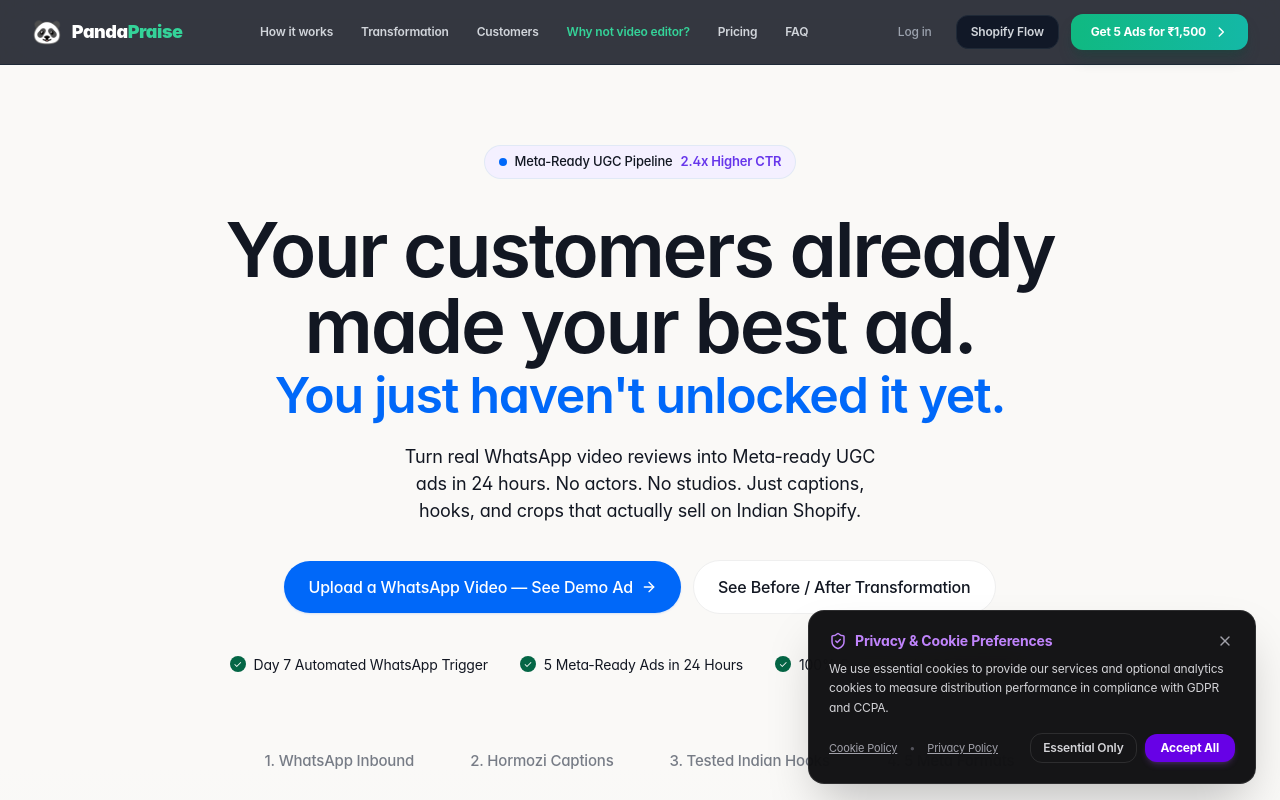
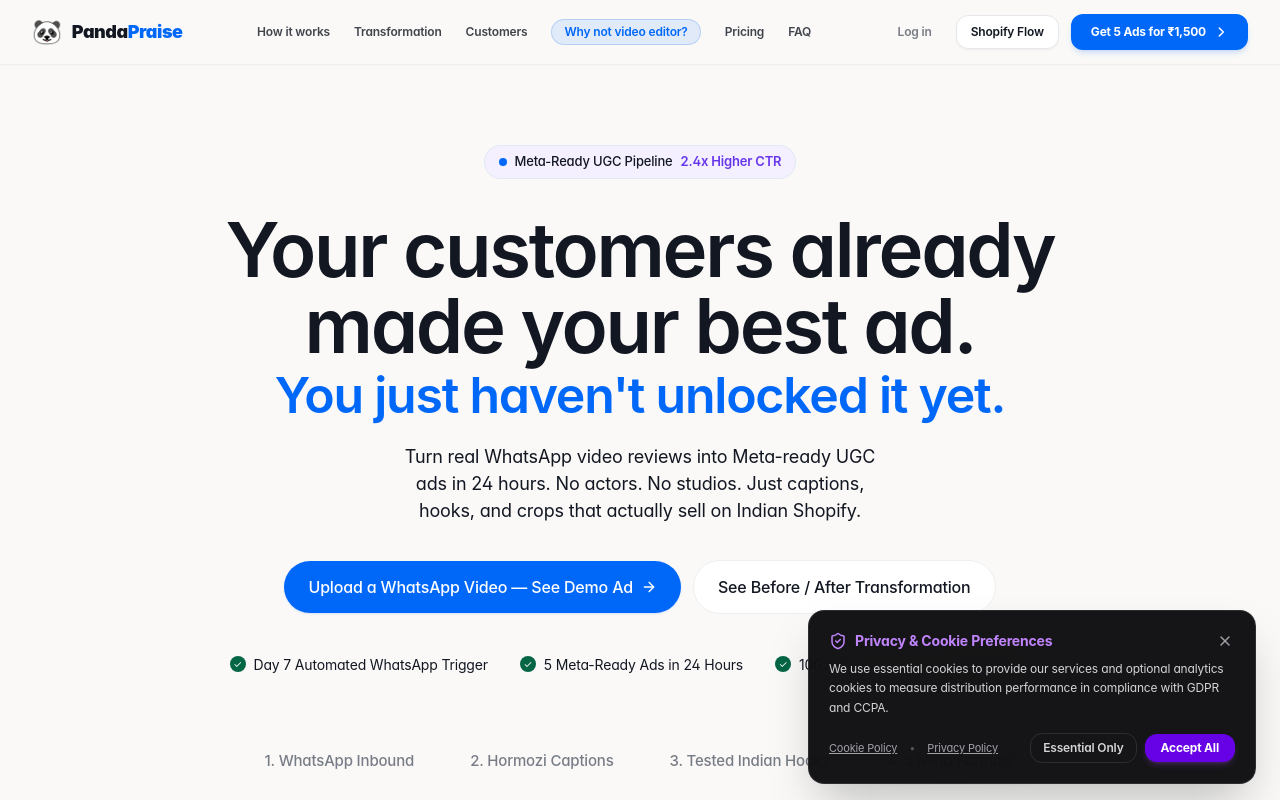
Before and after one commit to greetingsgopal-hub/testimonial-collector-dashboard, a React (Vite) app: page / in a window 1280 px wide. Shown: the top 800 px of the page. Built offline with nearby package versions, Linux system fonts and the light colour scheme; no server answers.

Commit message:
fix(ui): harmonize navbar styling and contrast with light landing page palette

```diff
--- a/src/components/Navbar.tsx
+++ b/src/components/Navbar.tsx
@@ -1,56 +1,189 @@
-import React from 'react';
+import React, { useState } from 'react';
 
-export const Navbar: React.FC = () => {
+export interface NavbarProps {
+  variant?: 'light' | 'dark';
+}
+
+export const Navbar: React.FC<NavbarProps> = ({ variant = 'light' }) => {
+  const [mobileMenuOpen, setMobileMenuOpen] = useState(false);
+
+  const isLight = variant === 'light';
+
   return (
-    <header className="sticky top-0 z-50 w-full border-b border-gray-800 bg-gray-950/80 backdrop-blur-xl px-4 md:px-8 py-3.5 transition-all">
-      <div className="max-w-7xl mx-auto flex items-center justify-between gap-4">
-
+    <header
+      className={`sticky top-0 z-50 w-full transition-all duration-200 ${
+        isLight
+          ? 'border-b border-[#efefef] bg-[#faf9f7]/90 backdrop-blur-md text-[#121722] shadow-[0_1px_3px_rgba(0,0,0,0.02)]'
+          : 'border-b border-gray-800 bg-gray-950/80 backdrop-blur-xl text-white'
+      }`}
+    >
+      <div className="max-w-7xl mx-auto flex items-center justify-between gap-4 px-4 sm:px-6 lg:px-8 py-3.5">
         {/* Brand Logo */}
-        <a href="/" className="flex items-center gap-2.5 cursor-pointer">
-          <span className="text-2xl">🐼</span>
-          <span className="font-black text-lg tracking-tight text-white">
-            Panda<span className="text-emerald-400">Praise</span>
+        <a href="/" className="flex items-center gap-2.5 cursor-pointer shrink-0">
+          <span className="text-2xl" role="img" aria-label="Panda">🐼</span>
+          <span className={`font-black text-lg tracking-tight ${isLight ? 'text-[#121722]' : 'text-white'}`}>
+            Panda<span className="text-[#0068f9]">Praise</span>
           </span>
         </a>
 
-        {/* Streamlined Nav Links (Hidden on small screens, clean spacing on desktop) */}
-        <nav className="hidden lg:flex items-center gap-7 text-xs font-semibold text-gray-300">
-          <a href="#how-it-works" className="hover:text-emerald-400 transition-colors">How it works</a>
-          <a href="#transformation" className="hover:text-emerald-400 transition-colors">Transformation</a>
-          <a href="#customers" className="hover:text-emerald-400 transition-colors">Customers</a>
-          <a href="#why-video-editor" className="hover:text-emerald-400 transition-colors text-emerald-400">Why not video editor?</a>
-          <a href="#pricing" className="hover:text-emerald-400 transition-colors">Pricing</a>
-          <a href="#faq" className="hover:text-emerald-400 transition-colors">FAQ</a>
+        {/* Streamlined Nav Links for Desktop */}
+        <nav className="hidden lg:flex items-center gap-6 text-xs font-semibold">
+          <a
+            href="#how-it-works"
+            className={`${isLight ? 'text-[#121722]/80 hover:text-[#0068f9]' : 'text-gray-300 hover:text-white'} transition-colors`}
+          >
+            How it works
+          </a>
+          <a
+            href="#transformation"
+            className={`${isLight ? 'text-[#121722]/80 hover:text-[#0068f9]' : 'text-gray-300 hover:text-white'} transition-colors`}
+          >
+            Transformation
+          </a>
+          <a
+            href="#customers"
+            className={`${isLight ? 'text-[#121722]/80 hover:text-[#0068f9]' : 'text-gray-300 hover:text-white'} transition-colors`}
+          >
+            Customers
+          </a>
+          <a
+            href="#why-video-editor"
+            className={`transition-all px-3 py-1 rounded-full text-xs font-semibold ${
+              isLight
+                ? 'bg-[#0068f9]/10 text-[#0068f9] hover:bg-[#0068f9]/15 border border-[#0068f9]/20'
+                : 'bg-emerald-500/10 text-emerald-400 hover:bg-emerald-500/20 border border-emerald-500/20'
+            }`}
+          >
+            Why not video editor?
+          </a>
+          <a
+            href="#pricing"
+            className={`${isLight ? 'text-[#121722]/80 hover:text-[#0068f9]' : 'text-gray-300 hover:text-white'} transition-colors`}
+          >
+            Pricing
+          </a>
+          <a
+            href="#faq"
+            className={`${isLight ? 'text-[#121722]/80 hover:text-[#0068f9]' : 'text-gray-300 hover:text-white'} transition-colors`}
+          >
+            FAQ
+          </a>
         </nav>
 
         {/* Action Buttons & Auth Group */}
         <div className="flex items-center gap-3">
           <a
             href="/login"
-            className="hidden sm:inline-flex text-xs font-medium text-gray-400 hover:text-white px-3 py-2 transition-colors"
+            className={`hidden sm:inline-flex text-xs font-semibold px-3 py-2 transition-colors ${
+              isLight ? 'text-[#777c86] hover:text-[#121722]' : 'text-gray-400 hover:text-white'
+            }`}
           >
             Log in
           </a>
 
           <a
             href="/studio"
-            className="text-xs font-semibold text-gray-300 hover:text-white bg-gray-900 border border-gray-800 hover:border-gray-700 px-3.5 py-2 rounded-xl transition-all"
+            className={`text-xs font-semibold px-3.5 py-2 rounded-xl transition-all shadow-xs ${
+              isLight
+                ? 'bg-white border border-[#e5e7eb] text-[#121722] hover:bg-slate-50 hover:border-[#cbd5e1]'
+                : 'bg-gray-900 border border-gray-800 text-gray-300 hover:text-white hover:border-gray-700'
+            }`}
           >
             Shopify Flow
           </a>
 
           <a
             href="#checkout"
-            className="inline-flex items-center gap-2 text-xs font-bold text-white bg-gradient-to-r from-emerald-500 to-teal-500 hover:from-emerald-600 hover:to-teal-600 px-5 py-2.5 rounded-xl shadow-lg shadow-emerald-900/30 transition-all transform hover:scale-[1.02]"
+            className={`inline-flex items-center gap-2 text-xs font-bold px-5 py-2.5 rounded-xl transition-all transform hover:scale-[1.02] active:scale-95 shadow-md ${
+              isLight
+                ? 'text-white bg-[#0068f9] hover:bg-[#024bb1] shadow-blue-500/20'
+                : 'text-white bg-gradient-to-r from-emerald-500 to-teal-500 hover:from-emerald-600 hover:to-teal-600 shadow-emerald-900/30'
+            }`}
           >
             <span>Get 5 Ads for ₹1,500</span>
             <svg className="w-3.5 h-3.5" fill="none" stroke="currentColor" strokeWidth="2.5" viewBox="0 0 24 24">
               <path strokeLinecap="round" strokeLinejoin="round" d="M9 5l7 7-7 7" />
             </svg>
           </a>
+
+          {/* Mobile menu toggle */}
+          <button
+            type="button"
+            onClick={() => setMobileMenuOpen(!mobileMenuOpen)}
+            className={`lg:hidden p-2 rounded-lg transition-colors ${
+              isLight ? 'text-[#121722] hover:bg-black/5' : 'text-gray-300 hover:bg-white/10'
+            }`}
+            aria-label="Toggle navigation menu"
+          >
+            <svg className="w-5 h-5" fill="none" stroke="currentColor" viewBox="0 0 24 24">
+              {mobileMenuOpen ? (
+                <path strokeLinecap="round" strokeLinejoin="round" strokeWidth="2" d="M6 18L18 6M6 6l12 12" />
+              ) : (
+                <path strokeLinecap="round" strokeLinejoin="round" strokeWidth="2" d="M4 6h16M4 12h16M4 18h16" />
+              )}
+            </svg>
+          </button>
         </div>
+      </div>
 
-      </div>
+      {/* Mobile dropdown menu */}
+      {mobileMenuOpen && (
+        <div
+          className={`lg:hidden border-t px-4 py-4 space-y-3 transition-all ${
+            isLight ? 'border-[#efefef] bg-[#faf9f7]' : 'border-gray-800 bg-gray-950'
+          }`}
+        >
+          <a
+            href="#how-it-works"
+            onClick={() => setMobileMenuOpen(false)}
+            className={`block text-xs font-semibold py-1.5 ${isLight ? 'text-[#121722]' : 'text-gray-300'}`}
+          >
+            How it works
+          </a>
+          <a
+            href="#transformation"
+            onClick={() => setMobileMenuOpen(false)}
+            className={`block text-xs font-semibold py-1.5 ${isLight ? 'text-[#121722]' : 'text-gray-300'}`}
+          >
+            Transformation
+          </a>
+          <a
+            href="#customers"
+            onClick={() => setMobileMenuOpen(false)}
+            className={`block text-xs font-semibold py-1.5 ${isLight ? 'text-[#121722]' : 'text-gray-300'}`}
+          >
+            Customers
+          </a>
+          <a
+            href="#why-video-editor"
+            onClick={() => setMobileMenuOpen(false)}
+            className="block text-xs font-semibold py-1.5 text-[#0068f9]"
+          >
+            Why not video editor?
+          </a>
+          <a
+            href="#pricing"
+            onClick={() => setMobileMenuOpen(false)}
+            className={`block text-xs font-semibold py-1.5 ${isLight ? 'text-[#121722]' : 'text-gray-300'}`}
+          >
+            Pricing
+          </a>
+          <a
+            href="#faq"
+            onClick={() => setMobileMenuOpen(false)}
+            className={`block text-xs font-semibold py-1.5 ${isLight ? 'text-[#121722]' : 'text-gray-300'}`}
+          >
+            FAQ
+          </a>
+          <a
+            href="/login"
+            onClick={() => setMobileMenuOpen(false)}
+            className="block text-xs font-semibold py-1.5 text-[#777c86]"
+          >
+            Log in
+          </a>
+        </div>
+      )}
     </header>
   );
 };
```
